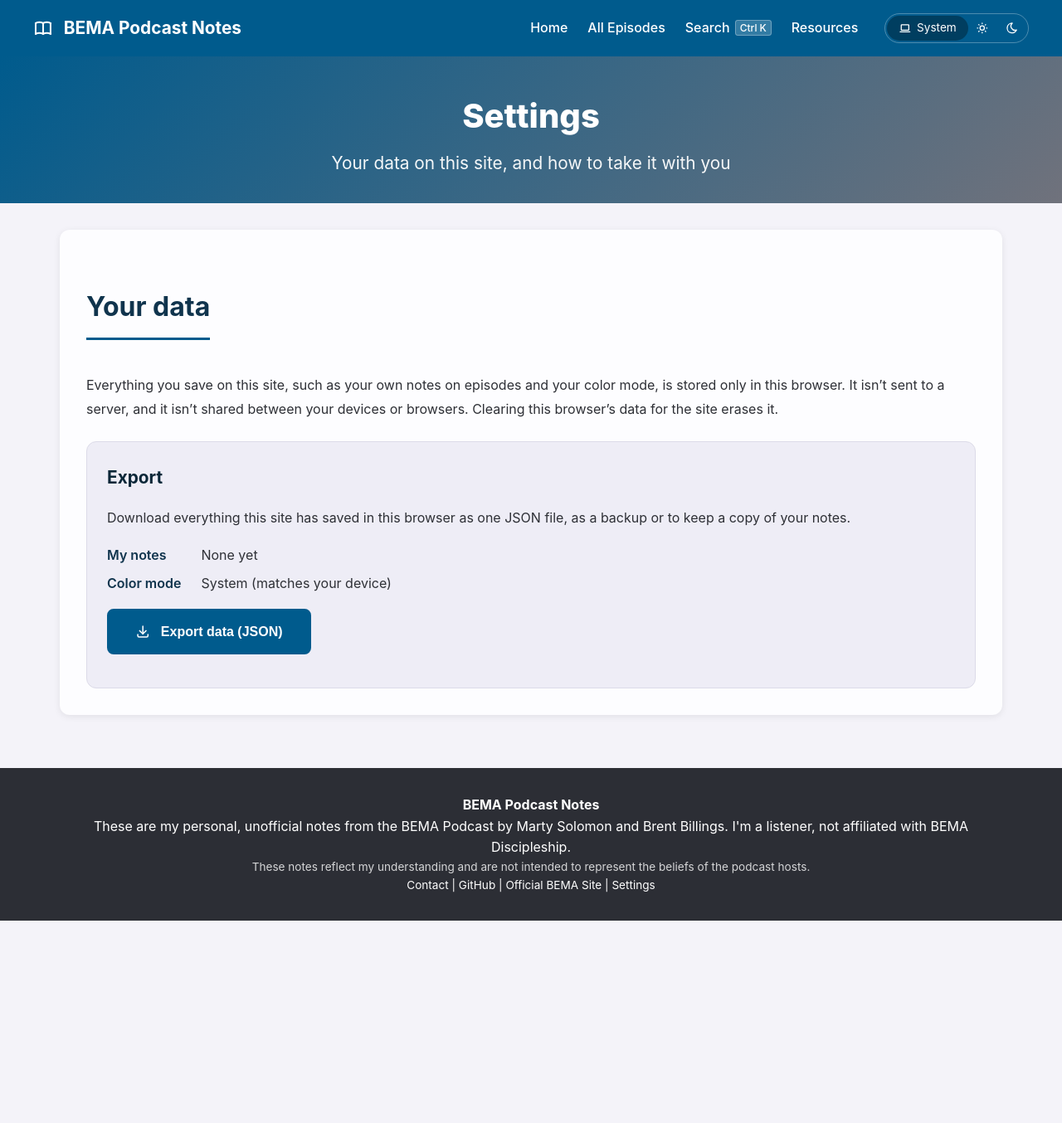
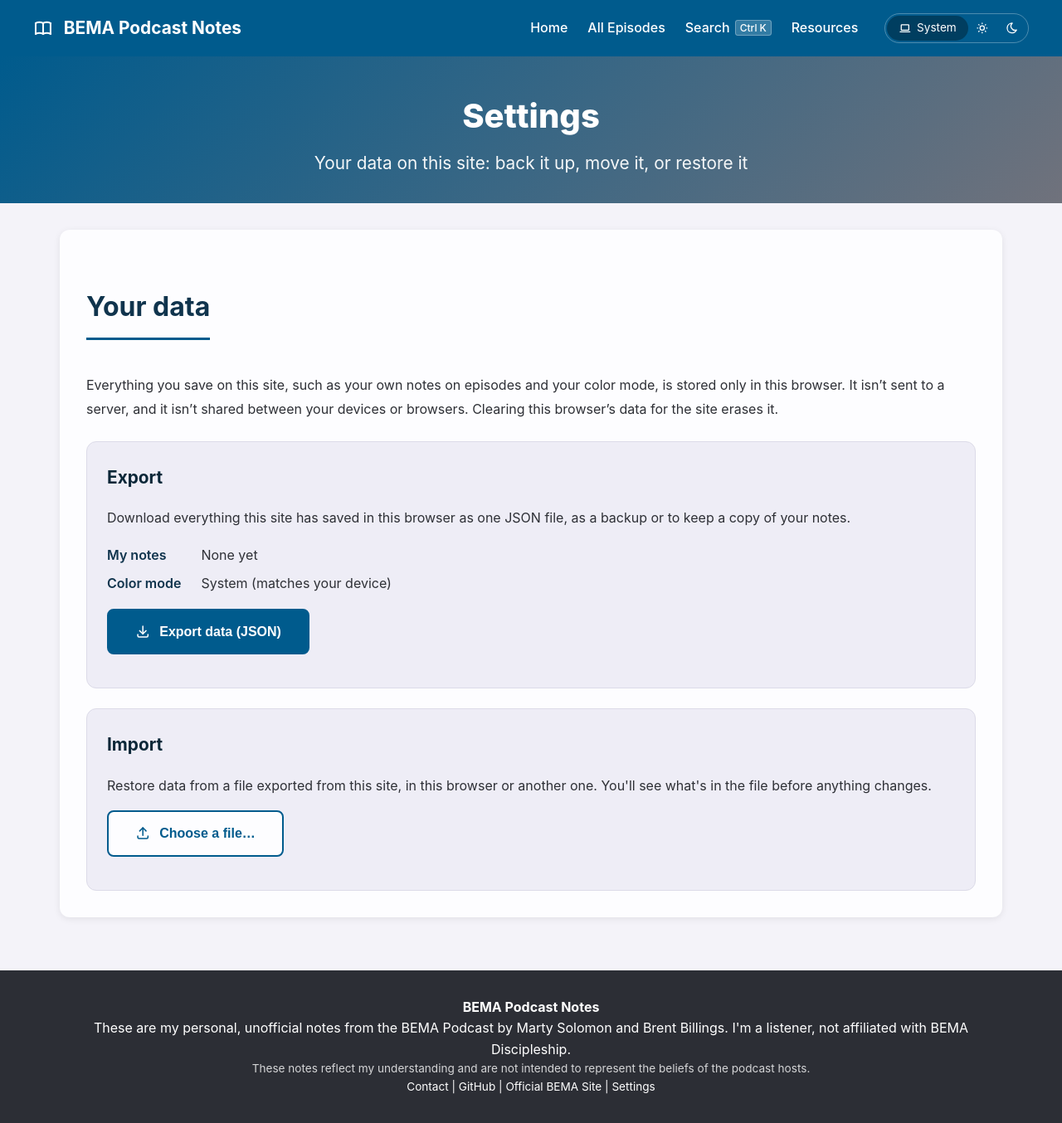
Before and after one commit to bema-podcast-notes/bema-podcast-notes.github.io, a Jekyll site: the page built from settings.md, in a window 1280 px wide. Shown: the whole page at 83% size. Built offline with Jekyll 4.4.1, drawn with Linux system fonts in a browser that asks for light colours; before the commit the page ends 1110 px from its top, so only the background shows below that; part of the change alters nothing that is shown.

Commit message:
Settings: import site data from a JSON export
Review before applying: what the file holds and how it overlaps this
browser's notes. Merge (newer edit wins per episode) or replace (with
confirmation), optionally applying the file's color mode. Validates the
file and format version; round-trips an export exactly.
GA event data_import (note_count, import_mode).

Co-Authored-By: Claude Opus 5.5 <noreply@anthropic.com>

```diff
--- a/assets/css/page.css
+++ b/assets/css/page.css
@@ -266,3 +266,60 @@ ul.session-episodes {
     color: var(--color-text-secondary);
     font-size: var(--font-size-sm);
 }
+
+.site-data + .site-data {
+    margin-top: var(--spacing-md);
+}
+
+.site-import-review {
+    margin-top: var(--spacing-sm);
+    padding-top: var(--spacing-sm);
+    border-top: 1px solid var(--color-border-light);
+}
+
+.site-import-modes {
+    margin: var(--spacing-sm) 0;
+    padding: 0;
+    border: 0;
+}
+
+.site-import-modes legend {
+    margin-bottom: 0.4rem;
+    font-weight: var(--font-weight-semibold);
+    color: var(--color-text-dark);
+}
+
+.site-import-modes label,
+.site-import-color {
+    display: flex;
+    align-items: baseline;
+    gap: 0.6rem;
+    margin: 0.4rem 0;
+    cursor: pointer;
+}
+
+.site-import-modes input,
+.site-import-color input {
+    flex: none;
+    width: 1.05rem;
+    height: 1.05rem;
+    accent-color: var(--color-primary);
+    transform: translateY(0.15rem);
+}
+
+.site-import-actions {
+    display: flex;
+    flex-wrap: wrap;
+    gap: 0.6rem;
+    margin-top: var(--spacing-sm);
+}
+
+.site-data .btn .icon,
+.site-import-actions .btn .icon {
+    margin-right: 0.4rem;
+}
+
+[data-import-modes][hidden],
+[data-import-color-row][hidden] {
+    display: none;
+}
--- a/assets/js/analytics.js
+++ b/assets/js/analytics.js
@@ -25,6 +25,7 @@
  *   quick_open_select       quick_open_type (episode|session|page|search|action)
  *   shortcuts_open          shortcuts_method (key|footer|quick_open)
  *   data_export             note_count (metric)
+ *   data_import             note_count (metric), import_mode (merge|replace)
  *
  * Handled here: episode_nav for prev/next buttons and the Next episode card,
  * and notes_progress (25/50/75/100% of an episode's notes read). Feature
--- a/assets/js/site-data.js
+++ b/assets/js/site-data.js
@@ -15,7 +15,16 @@
  * BEMASiteData.collect() returns that object; the Settings page's
  * [data-site-data] block shows a summary and the Export button.
  *
- * Analytics: data_export with note_count (metric).
+ * Import ([data-site-import] block): read a file, validate it, show what it
+ * holds and how it overlaps this browser's notes, then apply on request:
+ *   merge    keep notes from both; for an episode in both, the one with the
+ *            later "updated" wins (a note without a date counts as oldest)
+ *   replace  delete this browser's notes first, then write the file's
+ *   plus, optionally, the file's color mode (via BEMAThemes.setMode).
+ * Nothing is written until Import is pressed.
+ *
+ * Analytics: data_export with note_count (metric); data_import with
+ * note_count (metric) and import_mode (merge|replace).
  */
 (function() {
     'use strict';
@@ -110,12 +119,116 @@
         return payload;
     }
 
-    window.BEMASiteData = { collect: collect, exportData: exportData, FORMAT: FORMAT };
+    // ---- Import --------------------------------------------------------
+
+    const MAX_FILE_BYTES = 20 * 1024 * 1024;
+    const KEY_PATTERN = /^[a-z0-9][a-z0-9-]{0,63}$/i;
+
+    // Parse and check a file's text. Returns { payload } or { error }.
+    function parseImport(text) {
+        let payload;
+        try {
+            payload = JSON.parse(text);
+        } catch (e) {
+            return { error: 'That file isn’t valid JSON, so it can’t be imported.' };
+        }
+        if (!payload || typeof payload !== 'object' || payload.app !== 'BEMA Podcast Notes' || !payload.data || typeof payload.data !== 'object') {
+            return { error: 'That file isn’t an export from BEMA Podcast Notes. Choose a file made with the Export button.' };
+        }
+        if (typeof payload.format !== 'number' || payload.format < 1) {
+            return { error: 'That file’s format isn’t recognized, so it can’t be imported.' };
+        }
+        if (payload.format > FORMAT) {
+            return { error: 'That file was made by a newer version of this site. Reload this page (or clear the browser cache) and try again.' };
+        }
+        const notes = {};
+        let skipped = 0;
+        const source = payload.data.notes && typeof payload.data.notes === 'object' ? payload.data.notes : {};
+        Object.keys(source).forEach(function(key) {
+            const note = source[key];
+            if (!KEY_PATTERN.test(key) || !note || typeof note.text !== 'string' || !note.text.trim()) {
+                skipped++;
+                return;
+            }
+            const updated = typeof note.updated === 'string' && !isNaN(Date.parse(note.updated)) ? note.updated : null;
+            notes[key] = {
+                title: typeof note.title === 'string' ? note.title : '',
+                url: typeof note.url === 'string' ? note.url : '',
+                updated: updated,
+                text: note.text
+            };
+        });
+        const mode = payload.data.colorMode;
+        return {
+            payload: {
+                exported: typeof payload.exported === 'string' && !isNaN(Date.parse(payload.exported)) ? payload.exported : null,
+                notes: notes,
+                colorMode: mode === 'system' || mode === 'light' || mode === 'dark' ? mode : null,
+                skipped: skipped
+            }
+        };
+    }
+
+    function time(note) {
+        return note && note.updated ? Date.parse(note.updated) : -Infinity;
+    }
+
+    // How the file's notes line up with this browser's
+    function compare(incoming) {
+        const existing = readNotes(storage());
+        const result = { total: 0, added: 0, newerInFile: 0, newerHere: 0, same: 0, existingCount: Object.keys(existing).length };
+        Object.keys(incoming).forEach(function(key) {
+            result.total++;
+            const here = existing[key];
+            if (!here) result.added++;
+            else if (here.text === incoming[key].text) result.same++;
+            else if (time(incoming[key]) > time(here)) result.newerInFile++;
+            else result.newerHere++;
+        });
+        return result;
+    }
+
+    // Write the file's notes. Returns counts, or throws if storage fails.
+    function applyImport(incoming, mode) {
+        const store = storage();
+        if (!store) throw new Error('storage unavailable');
+        const existing = readNotes(store);
+        const counts = { written: 0, kept: 0, removed: 0 };
+        if (mode === 'replace') {
+            const doomed = [];
+            for (let i = 0; i < store.length; i++) {
+                const key = store.key(i);
+                if (key && key.indexOf(NOTES_PREFIX) === 0) doomed.push(key);
+            }
+            doomed.forEach(function(key) { store.removeItem(key); });
+            counts.removed = Object.keys(existing).length;
+        }
+        Object.keys(incoming).forEach(function(key) {
+            const note = incoming[key];
+            const here = mode === 'replace' ? null : existing[key];
+            if (here && (here.text === note.text || time(here) >= time(note))) {
+                counts.kept++;
+                return;
+            }
+            // Same shape my-notes.js saves
+            store.setItem(NOTES_PREFIX + key, JSON.stringify({
+                text: note.text,
+                updated: note.updated || new Date().toISOString(),
+                title: note.title,
+                url: note.url
+            }));
+            counts.written++;
+        });
+        return counts;
+    }
+
+    window.BEMASiteData = { collect: collect, exportData: exportData, parseImport: parseImport, FORMAT: FORMAT };
 
     // ---- Settings page -------------------------------------------------
 
     const panel = document.querySelector('[data-site-data]');
     if (!panel) return;
+    const importPanel = document.querySelector('[data-site-import]');
     const notesOut = panel.querySelector('[data-site-data-notes]');
     const modeOut = panel.querySelector('[data-site-data-mode]');
     const button = panel.querySelector('[data-site-data-export]');
@@ -143,6 +256,125 @@
             (count === 0 ? 'no notes' : count + (count === 1 ? ' episode’s notes' : ' episodes’ notes')) + ', plus your color mode).';
     });
 
+    function plural(n, one, many) {
+        return n + ' ' + (n === 1 ? one : many);
+    }
+
+    if (importPanel) {
+        const chooseBtn = importPanel.querySelector('[data-import-choose]');
+        const fileInput = importPanel.querySelector('[data-import-file]');
+        const review = importPanel.querySelector('[data-import-review]');
+        const summary = importPanel.querySelector('[data-import-summary]');
+        const modes = importPanel.querySelector('[data-import-modes]');
+        const colorRow = importPanel.querySelector('[data-import-color-row]');
+        const colorBox = importPanel.querySelector('[data-import-color]');
+        const colorName = importPanel.querySelector('[data-import-color-name]');
+        const applyBtn = importPanel.querySelector('[data-import-apply]');
+        const cancelBtn = importPanel.querySelector('[data-import-cancel]');
+        const importStatus = importPanel.querySelector('[data-import-status]');
+        let pending = null;
+
+        function reset() {
+            pending = null;
+            review.hidden = true;
+            fileInput.value = '';
+        }
+
+        if (!storage()) {
+            chooseBtn.disabled = true;
+            importStatus.textContent = 'This browser is blocking site storage (for example, in a private window), so nothing can be imported.';
+        }
+
+        chooseBtn.addEventListener('click', function() { fileInput.click(); });
+        cancelBtn.addEventListener('click', function() {
+            reset();
+            importStatus.textContent = 'Import canceled. Nothing was changed.';
+            chooseBtn.focus();
+        });
+
+        fileInput.addEventListener('change', function() {
+            const file = fileInput.files && fileInput.files[0];
+            if (!file) return;
+            review.hidden = true;
+            if (file.size > MAX_FILE_BYTES) {
+                importStatus.textContent = 'That file is too large to be an export from this site.';
+                fileInput.value = '';
+                return;
+            }
+            const reader = new FileReader();
+            reader.onload = function() {
+                const parsed = parseImport(String(reader.result));
+                if (parsed.error) {
+                    importStatus.textContent = parsed.error;
+                    fileInput.value = '';
+                    return;
+                }
+                pending = parsed.payload;
+                const c = compare(pending.notes);
+                const when = pending.exported
+                    ? ' exported ' + new Date(pending.exported).toLocaleDateString(undefined, { year: 'numeric', month: 'long', day: 'numeric' })
+                    : '';
+                let text = '“' + file.name + '”' + when + ' has notes for ' + plural(c.total, 'episode', 'episodes');
+                if (pending.colorMode) text += ' and the color mode ' + MODE_NAMES[pending.colorMode].replace(/ \(.*\)/, '');
+                text += '.';
+                if (c.total && c.existingCount) {
+                    const parts = [];
+                    if (c.added) parts.push(c.added + ' ' + (c.added === 1 ? 'is' : 'are') + ' new here');
+                    if (c.same) parts.push(c.same + (c.same === 1 ? ' matches' : ' match') + ' what’s here');
+                    if (c.newerInFile) parts.push(c.newerInFile + ' ' + (c.newerInFile === 1 ? 'is' : 'are') + ' newer in the file');
+                    if (c.newerHere) parts.push(c.newerHere + ' ' + (c.newerHere === 1 ? 'is' : 'are') + ' newer here');
+                    text += ' Of those, ' + parts.join(', ') + '. This browser has ' + plural(c.existingCount, 'episode', 'episodes') + ' with notes now.';
+                }
+                if (pending.skipped) text += ' ' + plural(pending.skipped, 'entry', 'entries') + ' in the file couldn’t be read and will be skipped.';
+                summary.textContent = text;
+                // Merge vs replace only matters when there's something to replace
+                modes.hidden = c.existingCount === 0;
+                colorRow.hidden = !pending.colorMode;
+                if (pending.colorMode) colorName.textContent = MODE_NAMES[pending.colorMode];
+                colorBox.checked = true;
+                importStatus.textContent = '';
+                review.hidden = false;
+                applyBtn.disabled = c.total === 0 && !pending.colorMode;
+                applyBtn.focus();
+            };
+            reader.onerror = function() {
+                importStatus.textContent = 'That file couldn’t be read.';
+                fileInput.value = '';
+            };
+            reader.readAsText(file);
+        });
+
+        applyBtn.addEventListener('click', function() {
+            if (!pending) return;
+            const checked = importPanel.querySelector('input[name="import-mode"]:checked');
+            const mode = modes.hidden ? 'merge' : (checked ? checked.value : 'merge');
+            if (mode === 'replace' && !window.confirm('Delete every note in this browser and replace them with the file’s notes? This can’t be undone.')) return;
+            let counts;
+            try {
+                counts = applyImport(pending.notes, mode);
+            } catch (e) {
+                importStatus.textContent = 'The import stopped partway: this browser ran out of storage space or refused to save. Some notes may not have been imported.';
+                refresh();
+                return;
+            }
+            const parts = [];
+            if (counts.removed) parts.push('removed ' + plural(counts.removed, 'episode’s', 'episodes’') + ' notes');
+            parts.push('imported notes for ' + plural(counts.written, 'episode', 'episodes'));
+            if (counts.kept) parts.push('kept your newer or identical notes for ' + plural(counts.kept, 'episode', 'episodes'));
+            let done = parts.join(', ');
+            done = done.charAt(0).toUpperCase() + done.slice(1) + '.';
+            if (pending.colorMode && colorBox.checked && window.BEMAThemes) {
+                window.BEMAThemes.setMode(pending.colorMode);
+                done += ' Color mode set to ' + MODE_NAMES[pending.colorMode] + '.';
+            }
+            if (window.BEMAAnalytics) window.BEMAAnalytics.track('data_import', { note_count: counts.written, import_mode: mode });
+            reset();
+            importStatus.textContent = done;
+            refresh();
+            chooseBtn.focus();
+        });
+    }
+
     refresh();
     // Changes made in another tab, or with the color mode buttons on this page
     window.addEventListener('storage', refresh);
--- a/settings.md
+++ b/settings.md
@@ -1,7 +1,7 @@
 ---
 layout: page
 title: Settings
-description: Your data on this site, and how to take it with you
+description: "Your data on this site: back it up, move it, or restore it"
 permalink: /settings/
 ---
 
@@ -23,4 +23,27 @@ Everything you save on this site, such as your own notes on episodes and your co
   <noscript><p>Exporting needs JavaScript, which is turned off in this browser.</p></noscript>
 </div>
 
+<div class="site-data" data-site-import>
+  <h3>Import</h3>
+  <p>Restore data from a file exported from this site, in this browser or another one. You'll see what's in the file before anything changes.</p>
+  <p>
+    <button type="button" class="btn btn-outline" data-import-choose>{% include icon.html name="upload" %} Choose a file…</button>
+    <input type="file" accept=".json,application/json" data-import-file hidden>
+  </p>
+  <div class="site-import-review" data-import-review hidden>
+    <p data-import-summary></p>
+    <fieldset class="site-import-modes" data-import-modes>
+      <legend>Notes already in this browser</legend>
+      <label><input type="radio" name="import-mode" value="merge" checked> <span><strong>Merge</strong>: add the file's notes; where an episode has notes in both, keep whichever was edited more recently</span></label>
+      <label><input type="radio" name="import-mode" value="replace"> <span><strong>Replace</strong>: delete every note in this browser, then add the file's notes. Export first if you might want them back.</span></label>
+    </fieldset>
+    <label class="site-import-color" data-import-color-row><input type="checkbox" data-import-color checked> <span>Also set the color mode to <strong data-import-color-name></strong></span></label>
+    <p class="site-import-actions">
+      <button type="button" class="btn btn-primary" data-import-apply>Import</button>
+      <button type="button" class="btn btn-outline" data-import-cancel>Cancel</button>
+    </p>
+  </div>
+  <p class="site-data-status" data-import-status role="status" aria-live="polite"></p>
+</div>
+
 <script src="{{ '/assets/js/site-data.js' | relative_url }}?v={{ site.time | date: '%s' }}"></script>
```
Also changed, not shown: assets/icons.svg.
